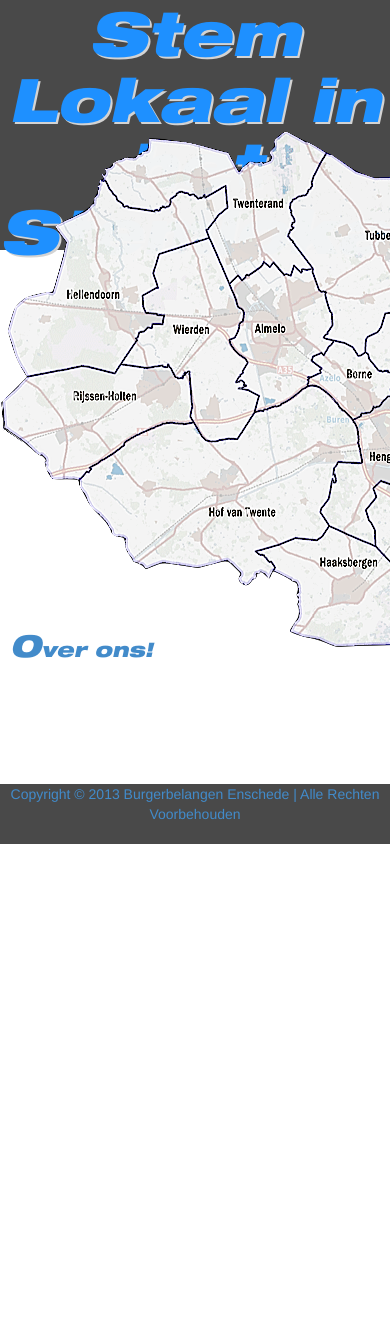
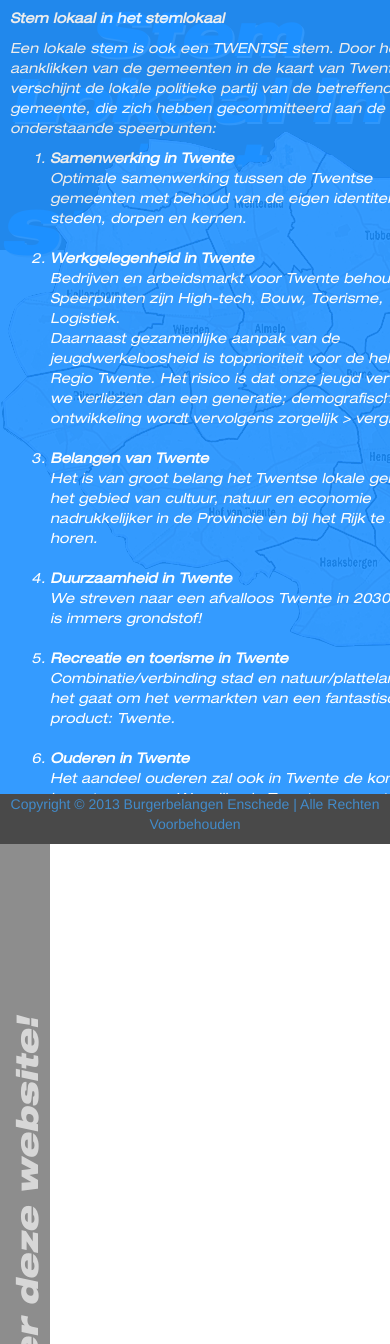
Before and after one commit to mteutelink/www.stemlokaalinhetstemlokaal.nl, a plain HTML site: page index.html in a window 390 px wide. Shown: the top 1344 px of the page. Before the commit the page ends 844 px from the top, so only its background shows below. Drawn offline with nearby package versions, Linux system fonts and the light colour scheme.

Commit message:
infotekst

```diff
--- a/index.html
+++ b/index.html
@@ -42,6 +42,12 @@
 				font-family: 'Helvetica_BlkExO';
 				src: url('fonts/HelveticaNeueLTStd-BlkExO.otf');
 			}
+			@font-face {
+				/* Helvetica Condensed Oblique */
+				font-family: 'Helvetica_ExO';
+				src: url('fonts/HelveticaNeueLTStd-ExO.otf');
+			}
+
 			h1 {
 				font-family: "Helvetica_BlkExO";
 				color: DodgerBlue;
@@ -49,11 +55,19 @@
 				font-size: 60px;
 				text-shadow: 2px 2px LightGray;
 			}
+			.overdezewebsite {
+				font-family: "Helvetica_ExO";
+				color: white;
+			}
 
 			.info,
 			.partij h3 {
 				font-family: "Helvetica_BlkExO";
 				font-size: 30px;
+			}
+
+			.info {
+				color: LightGray;
 			}
 
 			.partij p {
@@ -69,14 +83,31 @@
 			   position:absolute;
 			   bottom:0;
 			   width:100%;
-			   height:60px;
+			   height:50px;
 			   background-color: #494949;
 			}
+			#rotate {
+				-moz-transform: rotate(-90.0deg);  /* FF3.5+ */
+				-o-transform: rotate(-90.0deg);  /* Opera 10.5 */
+				-webkit-transform: rotate(-90.0deg);  /* Saf3.1+, Chrome */
+				filter:  progid:DXImageTransform.Microsoft.BasicImage(rotation=0.083);  /* IE6,IE7 */
+				-ms-filter: "progid:DXImageTransform.Microsoft.BasicImage(rotation=0.083)"; /* IE8 */
+			}
+
 		</style>
 
 		<script>
 		$(document).ready(function(){
-			$(".fancybox").fancybox();
+			$(".fancybox").fancybox({
+				beforeShow: function(){
+					$("#infotekst:visible").hide();
+					$("#infotrigger").hide();
+				},
+				afterClose: function(){
+					$("#infotrigger").show();
+				}
+
+			});
 
 			$(".gemeente")
 				.mouseover(function(e) {
@@ -86,18 +117,103 @@
 					$(this).css({ opacity: 0.0 });
 				});
 
+			$(".overdezewebsite")
+				.click(function(e) {
+					$("#infotekst").toggle("slide");
+					event.stopPropagation();
+				});
+
+			$(document)
+				.click(function(e) {
+					$("#infotekst:visible").toggle("slide");
+				});
+
 		});
 		</script>
 	</head>
 	<body>
+		<div style="position: absolute; z-index: 100; opacity: 0.90; width: auto; height: 100%; margin-top: -130px;">
+			<div class="overdezewebsite" id="infotekst" style="overflow: auto; background-color: DodgerBlue; width: 450px; height: 100%; padding-left: 10px; padding-top: 10px; padding-right: 10px; padding-bottom: 50px;float: left;">
+				<p>
+					<b>Stem lokaal in het stemlokaal</b>
+
+				</p>
+				<p>
+					Een lokale stem is ook een TWENTSE stem. Door het aanklikken van de gemeenten in de kaart van Twente
+					verschijnt de lokale politieke partij van de betreffende gemeente, die zich hebben gecommitteerd aan
+					de onderstaande speerpunten:
+				</p>
+				<ol>
+					<li>
+						<b>Samenwerking in Twente</b><br/>
+						Optimale samenwerking tussen de Twentse gemeenten met behoud van de eigen identiteit van steden, dorpen en kernen.
+					</li>
+					<br/>
+					<li>
+						<b>Werkgelegenheid in Twente</b><br/>
+						Bedrijven en arbeidsmarkt voor Twente behouden.</br/>
+						Speerpunten zijn  High-tech, Bouw, Toerisme, Logistiek.<br/>
+						Daarnaast gezamenlijke aanpak van de jeugdwerkeloosheid is topprioriteit voor de hele Regio Twente.
+						Het risico is dat onze jeugd vertrekt, we verliezen dan een generatie; demografische ontwikkeling
+						wordt vervolgens zorgelijk > vergrijzing.
+					</li>
+					<br/>
+					<li>
+						<b>Belangen van Twente</b><br/>
+						Het is van groot belang het Twentse lokale geluid op het gebied van cultuur, natuur en economie
+						nadrukkelijker in de Provincie en bij het Rijk te laten horen.
+					</li>
+					<br/>
+					<li>
+						<b>Duurzaamheid in Twente</b><br/>
+						We streven naar een afvalloos Twente in 2030; afval is immers grondstof!
+					</li>
+					<br/>
+					<li>
+						<b>Recreatie en toerisme in Twente</b><br/>
+						Combinatie/verbinding stad en natuur/platteland > het gaat om het vermarkten van een fantastisch product: Twente.
+					</li>
+					<br/>
+					<li>
+						<b>Ouderen in Twente</b><br/>
+						Het aandeel ouderen zal ook in Twente de komende jaren toenemen. We willen in Twente een prettige
+						leefomgeving voor ouderen waarbij zorgarrangementen, participatie, mantelzorg en "noaberschap"
+						centraal staan. Tevens zoveel mogelijk ouderen de gelegenheid bieden om in hun eigen vertrouwde
+						omgeving oud te worden. We streven naar een PORTEFEUILLEHOUDER OUDERENBELEID in Twente.
+					</li>
+					<br/>
+					<li>
+						<b>De drie decentralisaties in Twente</b><br/>
+						Jeugdzorg, zorg, werk en inkomen zullen enorme opgave zijn. Voor uitvoering is het nodig samenwerking
+						te zoeken met de andere Twentse gemeenten. En daarbij de mogelijkheid te behouden om de invulling lokaal
+						in te kleuren waar dat kan.
+					</li>
+					<br/>
+					<li>
+						<b>Bereikbaarheid in Twente</b><br/>
+						Infrastructuur in Twente is van groot belang voor de economische ontwikkeling in Twente. Grote zorgen zijn
+						er over de leefbaarheid van Twente door toename goederenvervoer, een thema dat we in gezamenlijkheid op moeten pakken.
+					</li>
+					<br/>
+					<li>
+						<b>Veiligheid in Twente</b><br/>
+						In gezamenlijkheid zorgen voor het vergroten van het veiligheidsgevoel van onze Burgers. Terugdringen van woninginbraken
+						en meer inzet van wijkagenten.
+					</li>
+				</ol>
+			</div>
+			<div class="overdezewebsite" id="infotrigger" style="float: left; background-color: gray; width: 50px; height: 100%;">
+				<p id="rotate" class="info" style="position: absolute; z-index: 20; margin-top: 330px; margin-left: -195px; width: 450px;"><span style="font-size:40px;">O</span><span style="font-size:30px;">ver deze website!</span></a>
+			</div>
+		</div>
+
 		<div>
 			<h1 style="background-color: #494949; width: 100%; z-index:0; position: absolute; height: 250px; padding-top: 10px; margin-top: -130px">
 				Stem Lokaal in het Stemlokaal!
 			</h1>
-			<div id="footer" style="text-align: center;">
+			<div id="footer" style="text-align: center; z-index: 200;">
 				<a href="http://www.gewoonsamendoen.nu">Copyright &copy; 2013 Burgerbelangen Enschede | Alle Rechten Voorbehouden</a>
 			</div>
-			<a href="#info" class="info fancybox" style="position: absolute; z-index: 20; margin-top: 500px; margin-left: 10px;">O<span style="font-size:20px;">ver ons!</span></a>
 			<div id="kaart" style="width:628px; margin-left:auto; margin-right:auto; margin-top: 130px">
 				<img src="images/stemlokaal-twente.png" style="z-index:1; position:absolute;"/>
 
@@ -168,10 +284,15 @@
 
 			<div id="enschede" class="partij" style="width: 800px; margin-left: auto; margin-right: auto; display: none;">
 				<a href="http://www.gewoonsamendoen.nu" style="text-decoration: none; color: #921171">
-					<img src="images/Burgerbelangen_Enschede.jpg" style="float: left; margin-left: 10px; margin-top: 10px; margin-right: 10px; width: 142px; height: 150px"/>
+					<img src="images/Burgerbelangen_Enschede.jpg" style="float: left; margin-right: 20px; width: 142px; height: 150px"/>
 					<h3>Burgerbelangen Enschede!</h3>
-					<p>
-						Lorem ipsum dolor sit amet, consectetur adipiscing elit. Etiam quis mi eu elit tempor facilisis id et neque. Nulla sit amet sem sapien. Vestibulum imperdiet porta ante ac ornare. Nulla et lorem eu nibh adipiscing ultricies nec at lacus. Cras laoreet ultricies sem, at blandit mi eleifend aliquam. Nunc enim ipsum, vehicula non pretium varius, cursus ac tortor. Vivamus fringilla congue laoreet. Quisque ultrices sodales orci, quis rhoncus justo auctor in. Phasellus dui eros, bibendum eu feugiat ornare, faucibus eu mi. Nunc aliquet tempus sem, id aliquam diam varius ac. Maecenas nisl nunc, molestie vitae eleifend vel, iaculis sed magna. Aenean tempus lacus vitae orci posuere porttitor eget non felis. Donec lectus elit, aliquam nec eleifend sit amet, vestibulum sed nunc.
+					<p>Burgerbelangen Enschede is een lokale partij zonder landelijke binding, die al bijna 20 jaar actief is in Enschede. Een partij...
+						<br/>
+						- Die het gezonde verstand de boventoon laat voeren met een visie waarin de burger van Enschede zich herkent.
+						<br/>
+						- Die de lokale problemen op een ongecompliceerde en effici&euml;nte wijze snel en oplossingsgericht wil aanpakken.
+						<br/>
+						- Die eigen initiatief en betrokkenheid van de burger optimaal wil benutten om zaken <b>"gewoon Samen te doen"</b>
 					</p>
 				</a>
 			</div>
```
